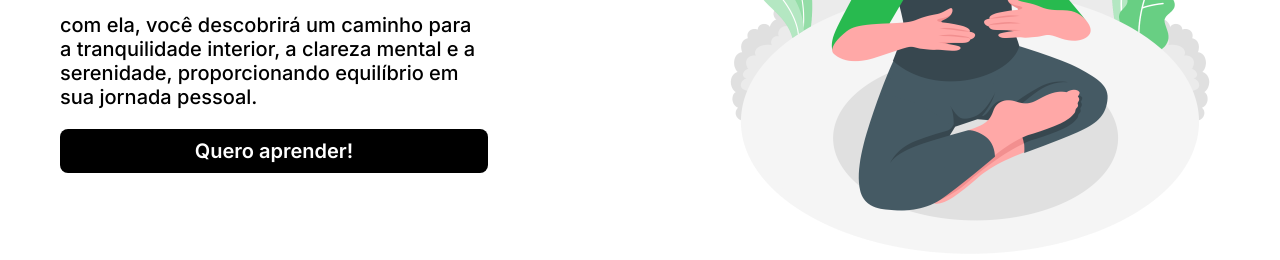
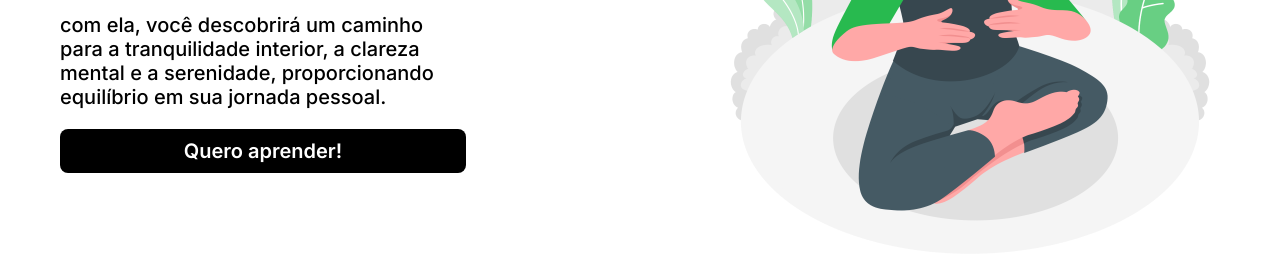
Before and after one commit to yasminmilhomem/primeira-landing-page, a plain HTML site: page index.html in a window 1280 px wide. Shown: the part 392-652 px from the top of the page. Drawn offline with Linux system fonts and the light colour scheme.

Commit message:
ajustes da interface

```diff
--- a/style.css
+++ b/style.css
@@ -63,7 +63,7 @@ li {
 .esquerda {
     display: flex;
     flex-direction: column;
-    gap: 10%;
+    width: 35%;
 }
 
 p, h1 {
```
